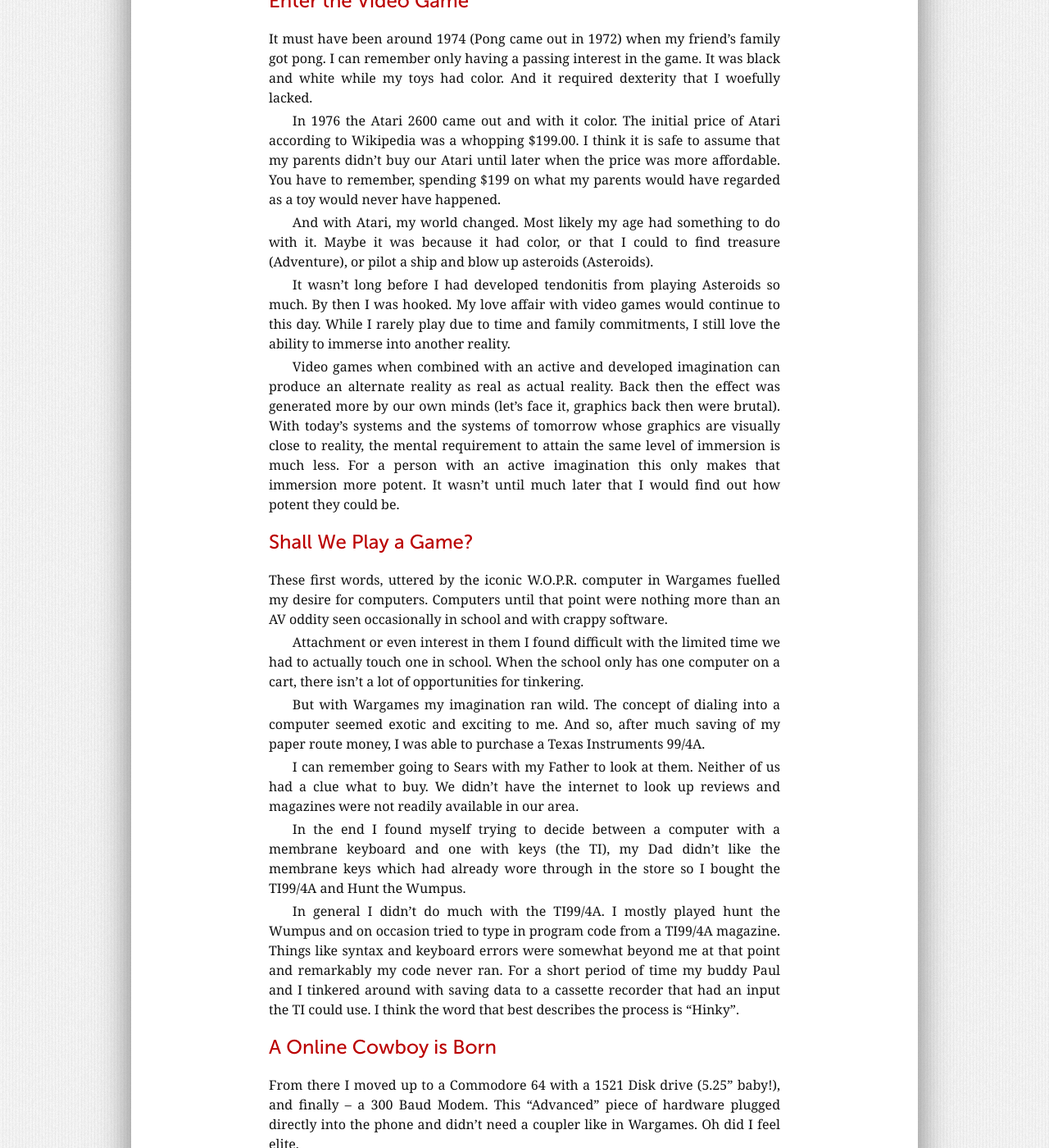
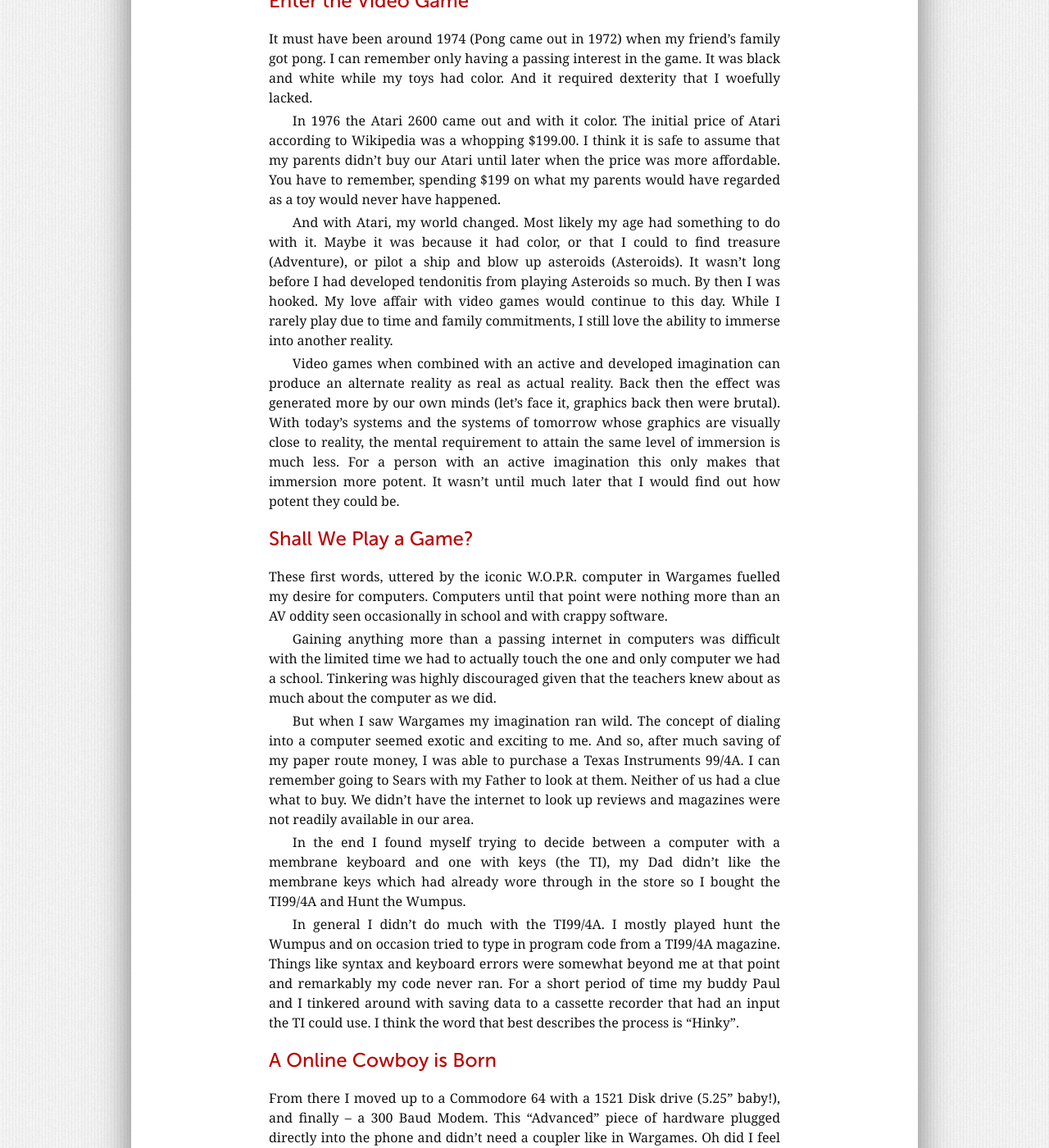
Before and after one commit to stvlange/stvlange.github.com, a Jekyll site: the page built from _posts/2013-04-13-Then.vs.Now.markdown, in a window 1280 px wide and 1400 px high, scrolled down 641 px. Shown: the whole window at 82% size. Built offline with Jekyll 4.4.1, drawn with Linux system fonts in a browser that asks for light colours; some of the changed text lies outside the part shown.

Commit message:
Minor corrections.

```diff
--- a/_posts/2013-04-13-Then.vs.Now.markdown
+++ b/_posts/2013-04-13-Then.vs.Now.markdown
@@ -11,20 +11,16 @@ It must have been around 1974 (Pong came out in 1972) when my friend's family go
 
 In 1976 the Atari 2600 came out and with it color.  The initial price of Atari according to Wikipedia was a whopping $199.00.  I think it is safe to assume that my parents didn't buy our Atari until later when the price was more affordable.  You have to remember, spending $199 on what my parents would have regarded as a toy would never have happened.
 
-And with Atari, my world changed.  Most likely my age had something to do with it.  Maybe it was because it had color, or that I could to find treasure (Adventure), or pilot a ship and blow up asteroids (Asteroids).
-
-It wasn't long before I had developed tendonitis from playing Asteroids so much.  By then I was hooked.  My love affair with video games would continue to this day.  While I rarely play due to time and family commitments, I still love the ability to immerse into another reality.
+And with Atari, my world changed.  Most likely my age had something to do with it.  Maybe it was because it had color, or that I could to find treasure (Adventure), or pilot a ship and blow up asteroids (Asteroids).  It wasn't long before I had developed tendonitis from playing Asteroids so much.  By then I was hooked.  My love affair with video games would continue to this day.  While I rarely play due to time and family commitments, I still love the ability to immerse into another reality.
 
 Video games when combined with an active and developed imagination can produce an alternate reality as real as actual reality.  Back then the effect was generated more by our own minds (let's face it, graphics back then were brutal).  With today's systems and the systems of tomorrow whose graphics are visually close to reality, the mental requirement to attain the same level of immersion is much less.  For a person with an active imagination this only makes that immersion more potent.  It wasn't until much later that I would find out how potent they could be.
 
 ### Shall We Play a Game?
 These first words, uttered by the iconic W.O.P.R. computer in Wargames fuelled my desire for computers.  Computers until that point were nothing more than an AV oddity seen occasionally in school and with crappy software.
 
-Attachment or even interest in them I found difficult with the limited time we had to actually touch one in school.  When the school only has one computer on a cart, there isn't a lot of opportunities for  tinkering.
+Gaining anything more than a passing internet in computers was difficult with the limited time we had to actually touch the one and only computer we had a school.  Tinkering was highly discouraged given that the teachers knew about as much about the computer as we did.
 
-But with Wargames my imagination ran wild.  The concept of dialing into a computer seemed exotic and exciting to me.  And so, after much saving of my paper route money, I was able to purchase a Texas Instruments 99/4A.
-
-I can remember going to Sears with my Father to look at them.  Neither of us had a clue what to buy.  We didn't have the internet to look up reviews and magazines were not readily available in our area.
+But when I saw Wargames my imagination ran wild.  The concept of dialing into a computer seemed exotic and exciting to me.  And so, after much saving of my paper route money, I was able to purchase a Texas Instruments 99/4A.  I can remember going to Sears with my Father to look at them.  Neither of us had a clue what to buy.  We didn't have the internet to look up reviews and magazines were not readily available in our area.
 
 In the end I found myself trying to decide between a computer with a membrane keyboard and one with keys (the TI), my Dad didn't like the membrane keys which had already wore through in the store so I bought the TI99/4A and Hunt the Wumpus.
 
@@ -33,9 +29,7 @@ In general I didn't do much with the TI99/4A.  I mostly played hunt the Wumpus a
 ### A Online Cowboy is Born
 From there I moved up to a Commodore 64 with a 1521 Disk drive (5.25" baby!), and finally -- a 300 Baud Modem.  This "Advanced" piece of hardware plugged directly into the phone and didn't need a coupler like in Wargames.  Oh did I feel elite.
 
-Now what? How I made the jump from buying a modem to actually dialing into somewhere I can't recall.  I must have read about it in a magazine and used a number of a bulletin board service (BBS) listed in the magazine.
-
-Back then we didn't have anything like unlimited calling, calls >5 miles cost money and I can recall being chastised a lot over phone charges.
+Now what? How I made the jump from buying a modem to actually dialing into somewhere I can't recall.  I must have read about it in a magazine and used a number of a bulletin board service (BBS) listed in the magazine.  Back then we didn't have anything like unlimited calling, calls >5 miles cost money and I can recall being chastised a lot over phone charges.
 
 I began to use my modem to download games for the Commodore 64 and had many times when my all-night download to get a game that was maybe 500k in size would be corrupted by my Mom picking up the phone to place a call.
 
```
